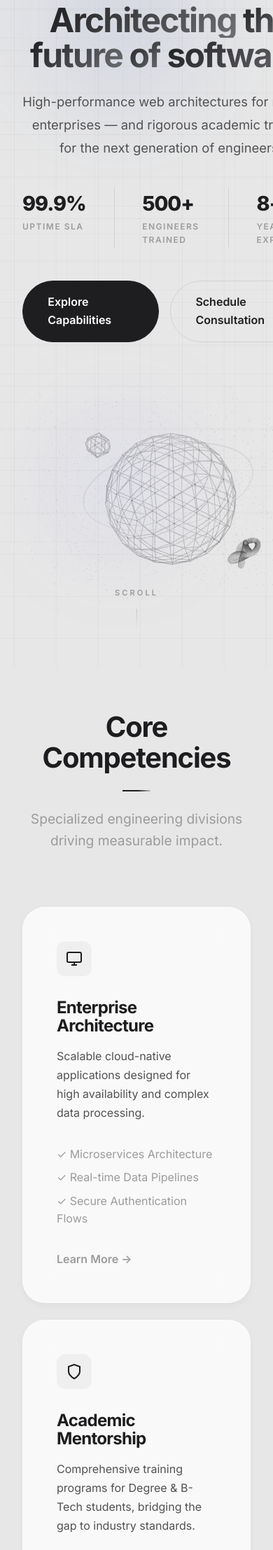
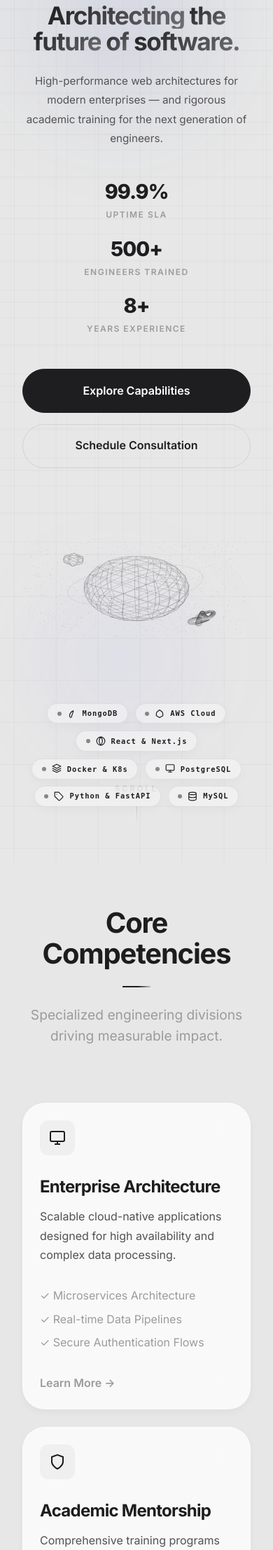
Before and after one commit to yvvsatyanarayana-dev/RT-SOLUTIONS, a Flask app: page / in a window 390 px wide. Shown: the part 68-2283 px from the top of the page at 70% size. Run offline with Flask 3, Linux system fonts and the light colour scheme; some libraries are stand-ins or nearby versions.

Commit message:
responsive design

```diff
--- a/static/style.css
+++ b/static/style.css
@@ -180,6 +180,33 @@ h1, h2, h3, h4, h5, h6 {
   box-shadow: var(--shadow-float);
 }
 .glow-card:hover::before { opacity: 0.4; }
+
+/* ── CLOUD DEPLOYMENT TOPOLOGY CARD ── */
+.topology-card {
+  border-radius: var(--radius-sm);
+  text-align: center;
+  width: 100%;
+  padding: 1.5rem 3rem;
+  transition: var(--transition);
+}
+.topology-card.client {
+  background: rgba(0, 102, 204, 0.05);
+  border: 1px dashed var(--accent-blue);
+}
+.topology-card.gateway {
+  background: rgba(168, 83, 186, 0.05);
+  border: 1px dashed rgba(168, 83, 186, 0.5);
+}
+.topology-card.compute {
+  background: rgba(52, 199, 89, 0.05);
+  border: 1px dashed rgba(52, 199, 89, 0.5);
+  padding: 1.5rem 2rem;
+}
+.topology-card.data {
+  background: rgba(255, 149, 0, 0.05);
+  border: 1px dashed rgba(255, 149, 0, 0.5);
+  padding: 1.5rem 2rem;
+}
 
 /* ── NAVBAR ── */
 .navbar {
@@ -400,8 +427,14 @@ td { padding: 1.25rem 1.5rem; border-bottom: 1px solid #e7e7e7; font-size: 1rem;
     border-radius: 12px !important;
   }
 
-  .topology-compute {
+  .topology-compute-container {
     grid-template-columns: 1fr !important;
+  }
+  .topology-card {
+    padding: 1.25rem 1.5rem !important;
+  }
+  .glow-card {
+    padding: 1.5rem !important;
   }
 
   /* Architecture Responsive Fixes */
--- a/templates/pages/home.html
+++ b/templates/pages/home.html
@@ -30,24 +30,24 @@
       </p>
 
       <!-- Metrics row -->
-      <div style="display:flex; gap:2.5rem; margin-bottom:3rem;">
+      <div class="hero-metrics">
         <div>
           <div style="font-size:1.8rem; font-weight:800; letter-spacing:-1px; color:var(--text-main);">99.9%</div>
           <div style="font-size:0.75rem; text-transform:uppercase; letter-spacing:1.5px; color:var(--text-muted); font-weight:600;">Uptime SLA</div>
         </div>
-        <div style="width:1px; background:var(--border-color);"></div>
+        <div class="metrics-divider" style="width:1px; background:var(--border-color);"></div>
         <div>
           <div style="font-size:1.8rem; font-weight:800; letter-spacing:-1px; color:var(--text-main);">500+</div>
           <div style="font-size:0.75rem; text-transform:uppercase; letter-spacing:1.5px; color:var(--text-muted); font-weight:600;">Engineers Trained</div>
         </div>
-        <div style="width:1px; background:var(--border-color);"></div>
+        <div class="metrics-divider" style="width:1px; background:var(--border-color);"></div>
         <div>
           <div style="font-size:1.8rem; font-weight:800; letter-spacing:-1px; color:var(--text-main);">8+</div>
           <div style="font-size:0.75rem; text-transform:uppercase; letter-spacing:1.5px; color:var(--text-muted); font-weight:600;">Years Experience</div>
         </div>
       </div>
 
-      <div style="display:flex; gap:1rem;">
+      <div class="hero-buttons">
         <a href="{{ url_for('capabilities') }}" class="btn btn-primary" style="padding:1.1rem 2.2rem; font-size:1rem;">Explore Capabilities</a>
         <a href="{{ url_for('engage') }}" class="btn btn-outline" style="padding:1.1rem 2.2rem; font-size:1rem;">Schedule Consultation</a>
       </div>
@@ -57,48 +57,50 @@
     <!-- ── RIGHT: 3D CANVAS ── -->
     <div id="hero-3d-wrapper" style="position:relative; height:520px; display:flex; align-items:center; justify-content:center;">
       <canvas id="hero-canvas" style="width:100%; height:100%; display:block;"></canvas>
-      <!-- Floating tech labels anchored to 3D wrapper -->
 
+      <!-- Floating tech labels container -->
+      <div class="tech-tags-container">
         <!-- Top Center -->
-      <div class="tech-tag hide-mobile" style="top: 2%; left: 35%; animation-duration: 7.2s; animation-delay: -2.5s;">
+        <div class="tech-tag" style="top: 2%; left: 35%; animation-duration: 7.2s; animation-delay: -2.5s;">
           <svg width="14" height="14" viewBox="0 0 24 24" fill="none" stroke="currentColor" stroke-width="2"><path d="M11 20c-1-5 4-10 4-15 0 0-7 2-9 10-1 4 2 6 2 6l3-1"></path></svg>
           MongoDB
         </div>
 
         <!-- Top Right -->
-      <div class="tech-tag hide-mobile" style="top: 15%; right: 5%; animation-duration: 6s; animation-delay: -1s;">
+        <div class="tech-tag" style="top: 15%; right: 5%; animation-duration: 6s; animation-delay: -1s;">
           <svg width="14" height="14" viewBox="0 0 24 24" fill="none" stroke="currentColor" stroke-width="2" stroke-linecap="round" stroke-linejoin="round"><path d="M12 2.69l5.66 4.12A8 8 0 0 1 20 12.31v4.38L12 21.31l-8-4.62v-4.38a8 8 0 0 1 2.34-5.5L12 2.69z"></path></svg>
           AWS Cloud
         </div>
 
         <!-- Middle Right -->
-      <div class="tech-tag hide-mobile" style="top: 45%; right: 2%; animation-duration: 7.5s; animation-delay: 0s;">
+        <div class="tech-tag" style="top: 45%; right: 2%; animation-duration: 7.5s; animation-delay: 0s;">
           <svg width="14" height="14" viewBox="0 0 24 24" fill="none" stroke="currentColor" stroke-width="2" stroke-linecap="round" stroke-linejoin="round"><circle cx="12" cy="12" r="10"></circle><path d="M12 2a15.3 15.3 0 0 1 4 10 15.3 15.3 0 0 1-4 10 15.3 15.3 0 0 1-4-10 15.3 15.3 0 0 1 4-10z"></path></svg>
           React & Next.js
         </div>
 
         <!-- Bottom Right -->
-      <div class="tech-tag hide-mobile" style="bottom: 15%; right: 5%; animation-duration: 9s; animation-delay: -4s;">
+        <div class="tech-tag" style="bottom: 15%; right: 5%; animation-duration: 9s; animation-delay: -4s;">
           <svg width="14" height="14" viewBox="0 0 24 24" fill="none" stroke="currentColor" stroke-width="2" stroke-linecap="round" stroke-linejoin="round"><polygon points="12 2 2 7 12 12 22 7 12 2"></polygon><polyline points="2 17 12 22 22 17"></polyline><polyline points="2 12 12 17 22 12"></polyline></svg>
           Docker & K8s
         </div>
 
         <!-- Bottom Center -->
-      <div class="tech-tag hide-mobile" style="bottom: 5%; left: 35%; animation-duration: 8.5s; animation-delay: -2s;">
+        <div class="tech-tag" style="bottom: 5%; left: 35%; animation-duration: 8.5s; animation-delay: -2s;">
           <svg width="14" height="14" viewBox="0 0 24 24" fill="none" stroke="currentColor" stroke-width="2" stroke-linecap="round" stroke-linejoin="round"><rect x="2" y="3" width="20" height="14" rx="2" ry="2"></rect><line x1="8" y1="21" x2="16" y2="21"></line><line x1="12" y1="17" x2="12" y2="21"></line></svg>
           PostgreSQL
         </div>
 
         <!-- Bottom Left -->
-      <div class="tech-tag hide-mobile" style="bottom: 15%; left: 5%; animation-duration: 7s; animation-delay: -3s;">
+        <div class="tech-tag" style="bottom: 15%; left: 5%; animation-duration: 7s; animation-delay: -3s;">
           <svg width="14" height="14" viewBox="0 0 24 24" fill="none" stroke="currentColor" stroke-width="2" stroke-linecap="round" stroke-linejoin="round"><path d="M12 2H2v10l9.29 9.29c.94.94 2.48.94 3.42 0l6.58-6.58c.94-.94.94-2.48 0-3.42L12 2Z"></path><line x1="7" y1="7" x2="7.01" y2="7"></line></svg>
           Python & FastAPI
         </div>
 
         <!-- Middle Left -->
-      <div class="tech-tag hide-mobile" style="top: 45%; left: 2%; animation-duration: 8.5s; animation-delay: -1.5s;">
+        <div class="tech-tag" style="top: 45%; left: 2%; animation-duration: 8.5s; animation-delay: -1.5s;">
           <svg width="14" height="14" viewBox="0 0 24 24" fill="none" stroke="currentColor" stroke-width="2"><ellipse cx="12" cy="5" rx="9" ry="3"></ellipse><path d="M21 12c0 1.66-4 3-9 3s-9-1.34-9-3"></path><path d="M3 5v14c0 1.66 4 3 9 3s9-1.34 9-3V5"></path></svg>
           MySQL
+        </div>
       </div>
     </div>
 
@@ -113,14 +115,60 @@
 
 <!-- Mobile hero (single-column) -->
 <style>
+  .hero-metrics { display:flex; gap:2.5rem; margin-bottom:3rem; }
+  .hero-buttons { display:flex; gap:1rem; }
+  .tech-tags-container {
+    position: absolute;
+    inset: 0;
+    pointer-events: none;
+  }
+  .tech-tags-container .tech-tag {
+    pointer-events: auto;
+  }
+
   @media (max-width: 900px) {
-    #hero .container { grid-template-columns: 1fr !important; }
-    #hero-3d-wrapper { height: 320px !important; }
+    #hero { overflow: visible !important; height: auto !important; }
+    #hero .container { grid-template-columns: 1fr !important; gap: 2rem !important; }
+    #hero-3d-wrapper { height: auto !important; display: flex !important; flex-direction: column !important; align-items: center !important; }
+    #hero-canvas { height: 280px !important; width: 100% !important; }
     #hero h1 { text-align: center !important; }
     #hero p  { margin-left: auto; margin-right: auto; text-align: center; max-width: 480px; }
-    #hero > .container > div:first-child { align-items: center; display: flex; flex-direction: column; }
-    #hero [style*="gap:2.5rem"] { justify-content: center; }
-    #hero [style*="gap:1rem"] { justify-content: center; }
+    #hero > .container > div:first-child { align-items: center; display: flex; flex-direction: column; text-align: center !important; }
+    .hero-metrics { justify-content: center; flex-wrap: wrap; gap: 1.5rem !important; }
+    .hero-buttons { justify-content: center; flex-wrap: wrap; width: 100%; }
+
+    .tech-tags-container {
+      position: relative !important;
+      inset: auto !important;
+      display: flex !important;
+      flex-wrap: wrap !important;
+      justify-content: center !important;
+      gap: 0.6rem !important;
+      margin-top: 1.5rem !important;
+      pointer-events: auto !important;
+      width: 100% !important;
+    }
+    .tech-tags-container .tech-tag {
+      position: relative !important;
+      top: auto !important;
+      bottom: auto !important;
+      left: auto !important;
+      right: auto !important;
+      margin: 0 !important;
+      animation: none !important;
+      transform: none !important;
+      padding: 0.35rem 0.85rem !important;
+      font-size: 0.65rem !important;
+    }
+  }
+
+  @media (max-width: 480px) {
+    #hero h1 { font-size: 2.2rem !important; }
+    #hero p { font-size: 0.95rem !important; }
+    .hero-metrics { flex-direction: column; gap: 1rem !important; align-items: center; }
+    .hero-metrics .metrics-divider { display: none !important; }
+    .hero-buttons { flex-direction: column; width: 100%; }
+    .hero-buttons a { width: 100%; text-align: center; }
   }
 </style>
 
@@ -477,14 +525,24 @@
     my = ((e.clientY - r.top)  / r.height - 0.5) * 2;
   });
 
-  /* ── RESIZE ── */
+  /* ── RESIZE & RESPONSIVENESS ── */
   const onResize = () => {
     const nW = wrapper.clientWidth, nH = wrapper.clientHeight;
     camera.aspect = nW / nH;
     camera.updateProjectionMatrix();
     renderer.setSize(nW, nH);
+
+    // Adjust camera distance to make 3D objects responsive on smaller screens
+    if (window.innerWidth <= 600) {
+      camera.position.z = 65;
+    } else if (window.innerWidth <= 900) {
+      camera.position.z = 50;
+    } else {
+      camera.position.z = 38;
+    }
   };
   window.addEventListener('resize', onResize);
+  onResize(); // Initial call to set correct distance
 
   /* ── RENDER LOOP ── */
   const clock = new THREE.Clock();
```
Also changed, not shown: templates/pages/services.html (+5 -5 lines). Lines whose indentation alone changed are shown as unchanged.
